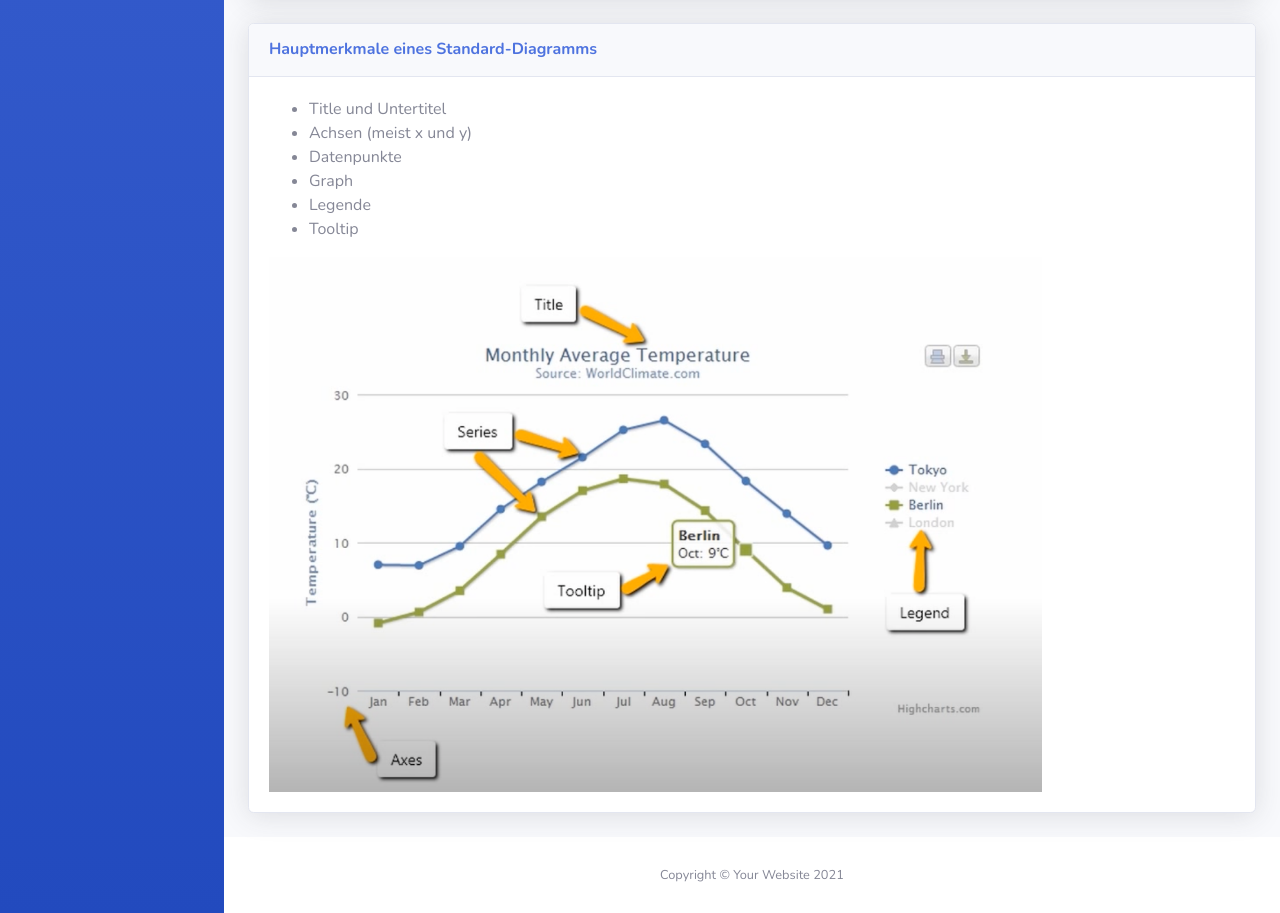
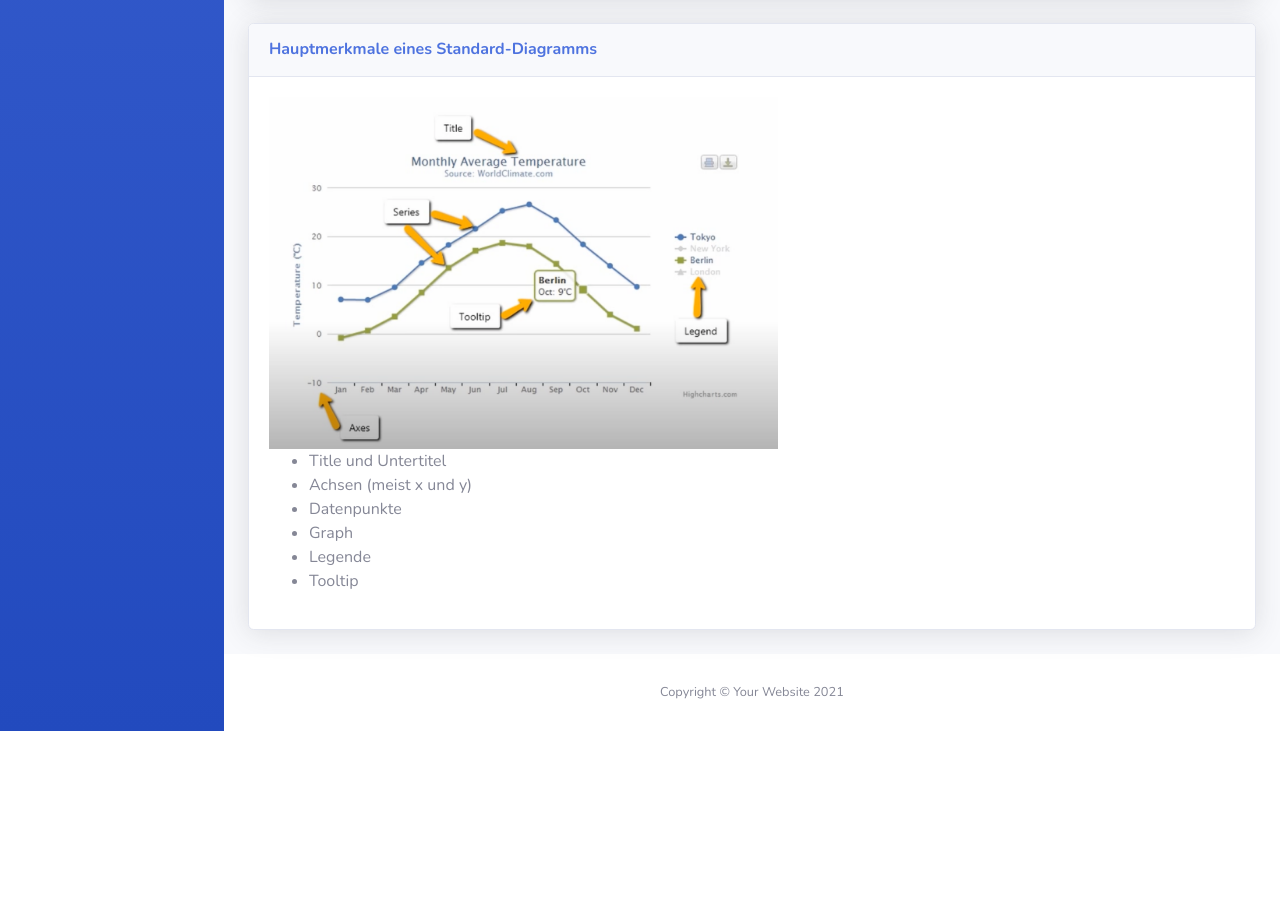
Before and after one commit to Andrrrea/cities, a website with bundled scripts: page index.html in a window 1280 px wide. Shown: the part 1895-2808 px from the top of the page. After the commit the page ends 2626 px from the top, so only its background shows below. Built offline with nearby package versions, Linux system fonts and the light colour scheme.

Commit message:
standard

```diff
--- a/index.html
+++ b/index.html
@@ -208,6 +208,11 @@
                                 </div>
                                 <!-- Card Body -->
                                 <div class="card-body">
+                                    <div class="row">
+                                        <div class="col-md-8">
+                                            <img src="img/standard.png" class="img-fluid" alt="Responsive image" width="80%">
+                                        </div>
+                                        <div class="col-md-8">
                                             <ul>
                                                 <li>Title und Untertitel</li>
                                                 <li>Achsen (meist x und y)</li>
@@ -216,7 +221,8 @@
                                                 <li>Legende</li>
                                                 <li>Tooltip</li>
                                             </ul>
-                                    <img src="img/standard.png" class="img-fluid" alt="Responsive image" width="80%">
+                                        </div>
+                                    </div>
                                 </div>
                             </div>
                         </div>
```
Lines whose indentation alone changed are shown as unchanged.
